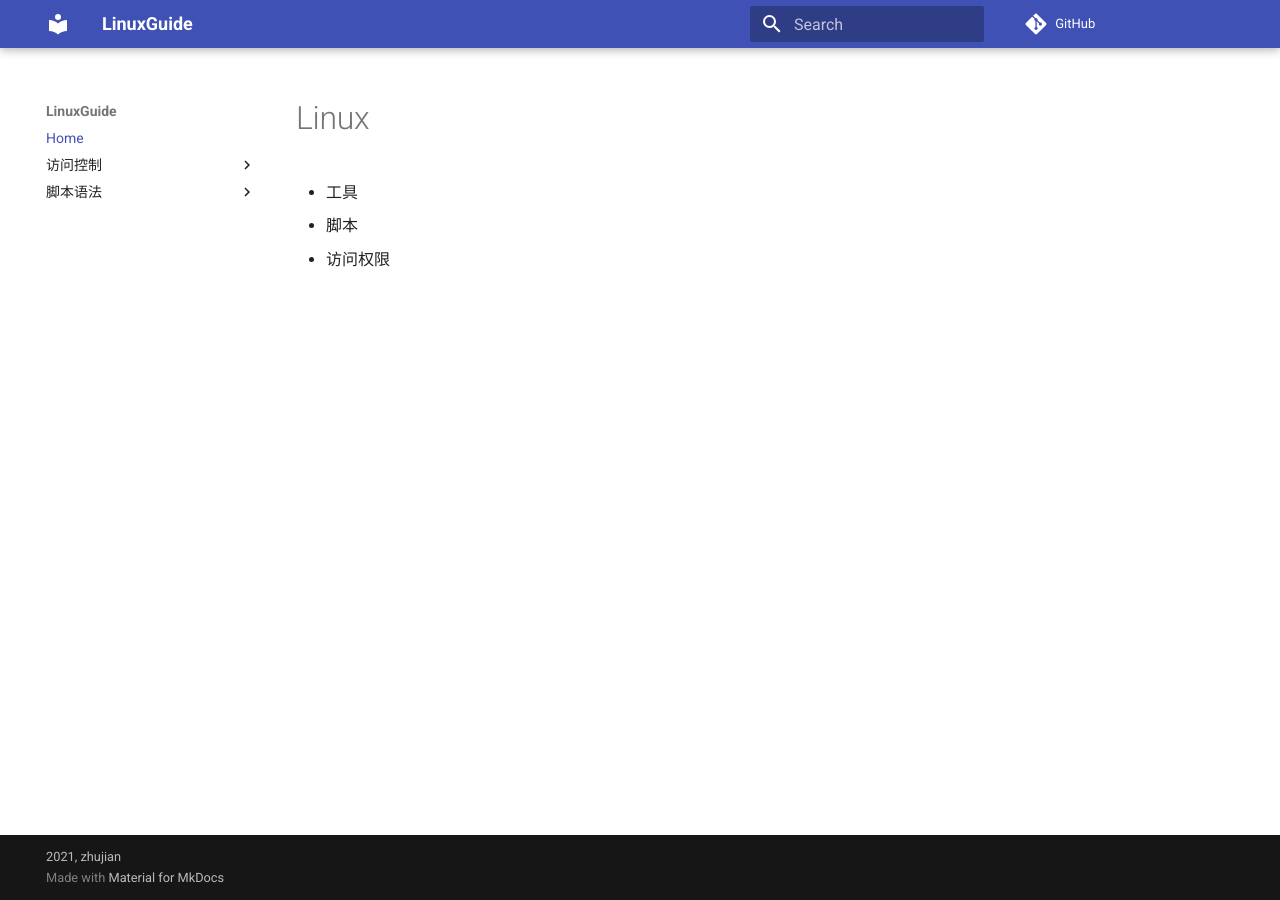
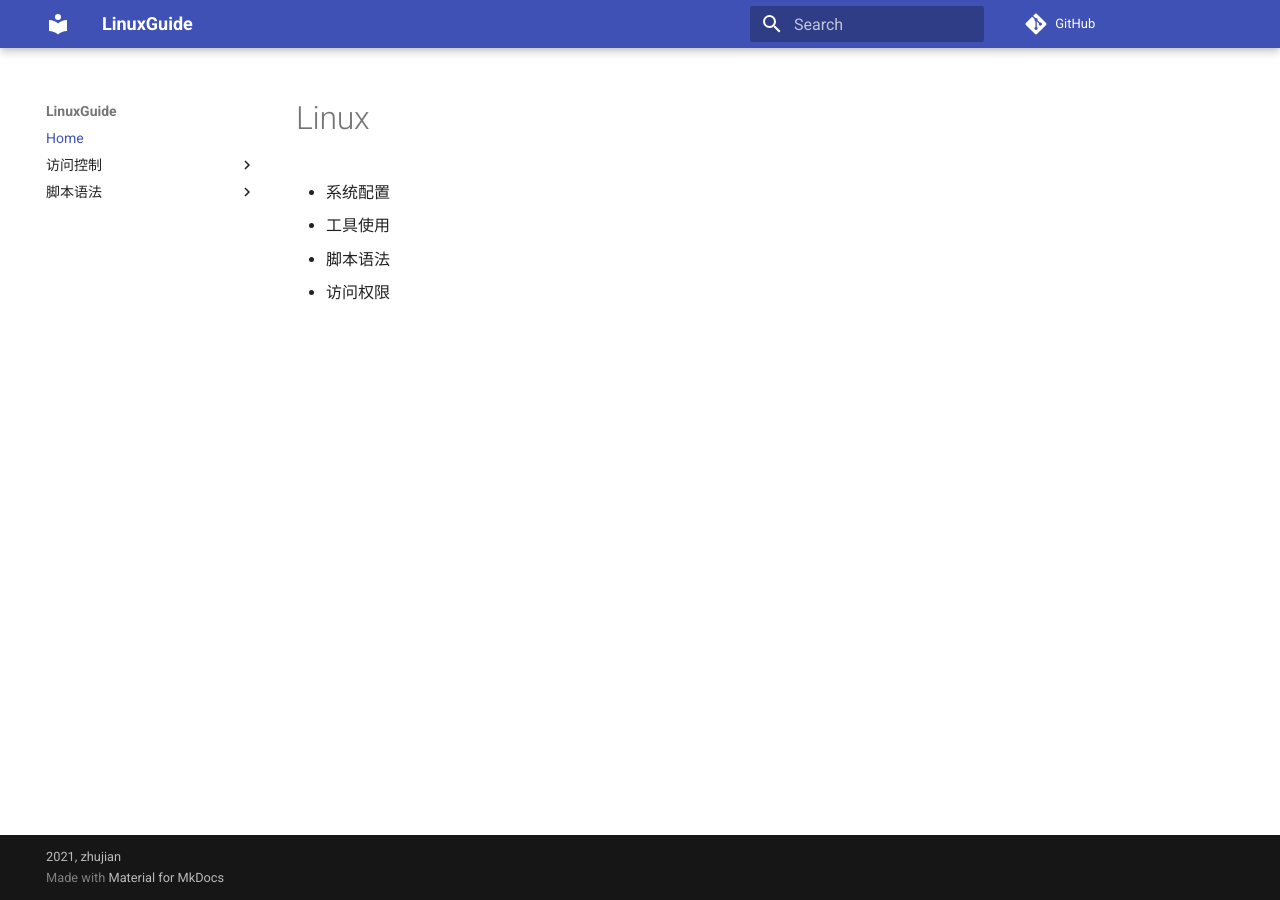
Before and after one commit to ZJDoc/LinuxGuide, an MkDocs documentation site: the page built from docs/index.md, in a window 1280 px wide. Built offline with MkDocs 1.6.1 and Material for MkDocs 9.7.7, drawn with Linux system fonts in a browser that asks for light colours; comment, search, counter and statistics services are not loaded.

Commit message:
docs(index): update

```diff
--- a/docs/index.md
+++ b/docs/index.md
@@ -1,5 +1,6 @@
 # Linux
 
-* 工具
-* 脚本
+* 系统配置
+* 工具使用
+* 脚本语法
 * 访问权限
```
